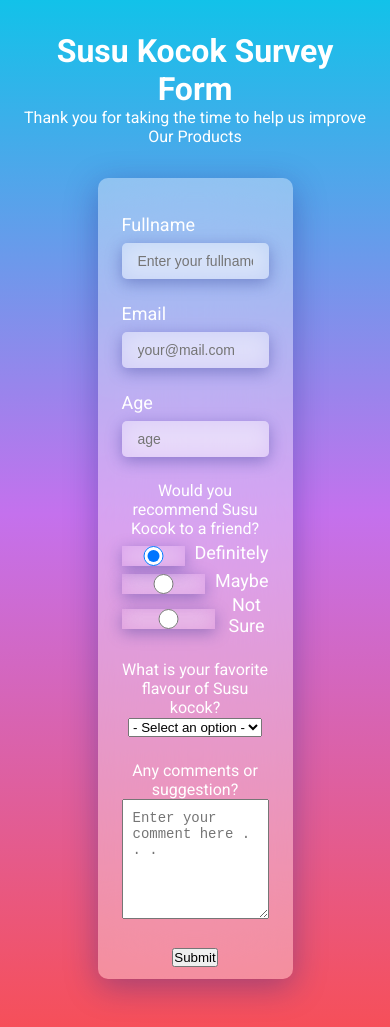
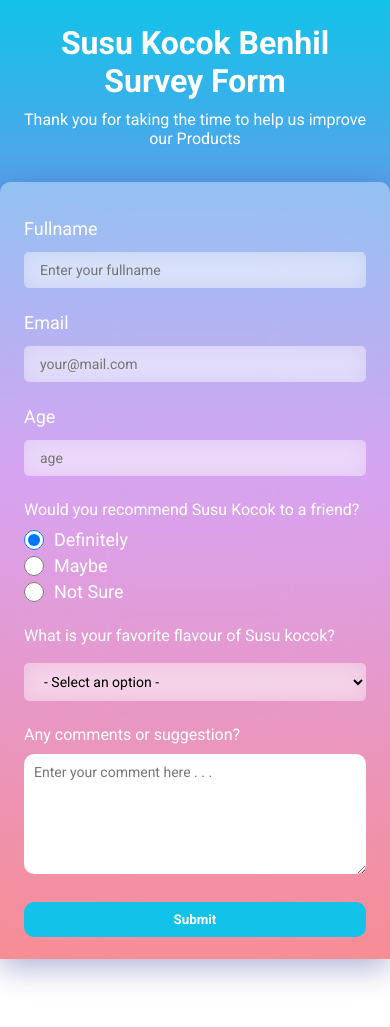
Before and after one commit to wildanGhifari/survey-form, a plain HTML site: page index.html in a window 390 px wide. After the commit the page ends 959 px from the top, so only its background shows below. Drawn offline with Linux system fonts and the light colour scheme.

Commit message:
Fixing the User Interface and make Responsive Breakpoints

```diff
--- a/assets/style.css
+++ b/assets/style.css
@@ -4,6 +4,7 @@
   margin: 0;
   padding: 0;
   box-sizing: border-box;
+  font-family: "Roboto", sans-serif;
 }
 
 body {
@@ -20,17 +21,18 @@
     #c471ed,
     #12c2e9
   ); /* W3C, IE 10+/ Edge, Firefox 16+, Chrome 26+, Opera 12+, Safari 7+ */
-
-  /* background-image: url(/assets/img/anthony-espinosa-ujxdhcpAQxk-unsplash.jpg);
-  background-repeat: no-repeat;
-  background-size: cover; */
-  font-family: "Roboto", sans-serif;
-  text-align: center;
   color: #fff;
 }
 
 header {
+  text-align: center;
   padding: 32px 16px;
+}
+
+h1,
+p {
+  margin-top: 0;
+  margin-bottom: 10px;
 }
 
 form {
@@ -49,24 +51,30 @@
 .form-group {
   margin: 24px 0;
 }
+
 label {
   display: flex;
   align-items: center;
   font-size: 18px;
+  margin-bottom: 5px;
 }
 
-.form-group input {
+.form-control {
   width: 100%;
   margin-top: 8px;
   padding: 10px 16px;
   font-size: 14px;
   background: rgba(255, 255, 255, 0.35);
-  -webkit-box-shadow: 0 4px 16px 0 rgba(31, 38, 135, 0.37);
-  box-shadow: 0 4px 16px 0 rgba(31, 38, 135, 0.37);
+  /* -webkit-box-shadow: 0 4px 16px 0 rgba(31, 38, 135, 0.37);
+  box-shadow: 0 4px 16px 0 rgba(31, 38, 135, 0.37); */
   backdrop-filter: blur(10px);
   -webkit-backdrop-filter: blur(10px);
   border-radius: 5px;
   border: none;
+}
+
+.form-group input[type="radio"] {
+  width: auto;
 }
 
 .input-radio {
@@ -82,4 +90,34 @@
   padding: 0.625rem;
   resize: vertical;
   font-size: 14px;
+  border: none;
+  border-radius: 10px;
 }
+
+form button {
+  width: 100%;
+  padding: 10px 16px;
+  margin-bottom: 10px;
+  border: none;
+  border-radius: 10px;
+  background-color: #12c2e9;
+  font-weight: 700;
+  color: #fff;
+}
+
+form button:hover {
+  cursor: pointer;
+}
+
+@media (max-width: 576px) {
+  header {
+    text-align: center;
+    padding: 24px 12px;
+  }
+
+  form {
+    width: 100%;
+    margin-bottom: 0;
+    border-radius: 10px 10px 0 0;
+  }
+}
--- a/index.html
+++ b/index.html
@@ -3,14 +3,13 @@
 <head>
     <meta charset="UTF-8">
     <meta name="viewport" content="width=device-width, initial-scale=1.0">
-    <!-- <link rel="stylesheet" href="https://stackpath.bootstrapcdn.com/bootstrap/4.5.2/css/bootstrap.min.css"> -->
     <link rel="stylesheet" href="assets/style.css">
     <title>Survey Form</title>
 </head>
 <body>
     <header>
-        <h1 id="title">Susu Kocok Survey Form</h1>
-        <p id="description">Thank you for taking the time to help us improve Our Products</p>
+        <h1 id="title">Susu Kocok Benhil Survey Form</h1>
+        <p id="description">Thank you for taking the time to help us improve our Products</p>
     </header>
 
     <main>
@@ -64,8 +63,5 @@
         </form>
     </main>
 
-
-    <!-- <script src="https://code.jquery.com/jquery-3.5.1.slim.min.js"></script>
-    <script src="https://cdn.jsdelivr.net/npm/bootstrap@4.5.3/dist/js/bootstrap.bundle.min.js"></script> -->
 </body>
 </html>
```
